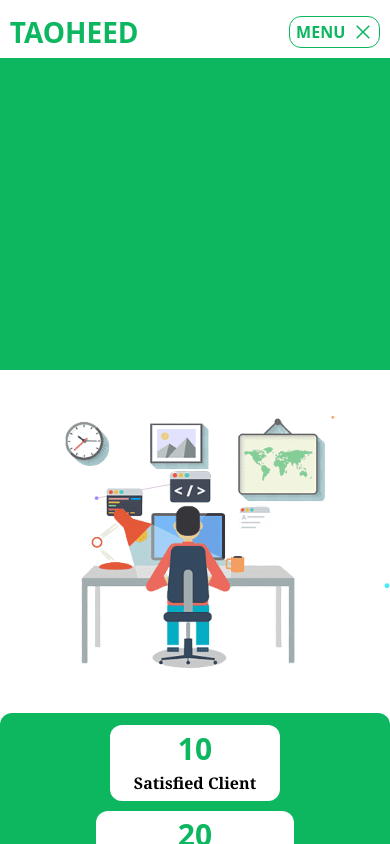
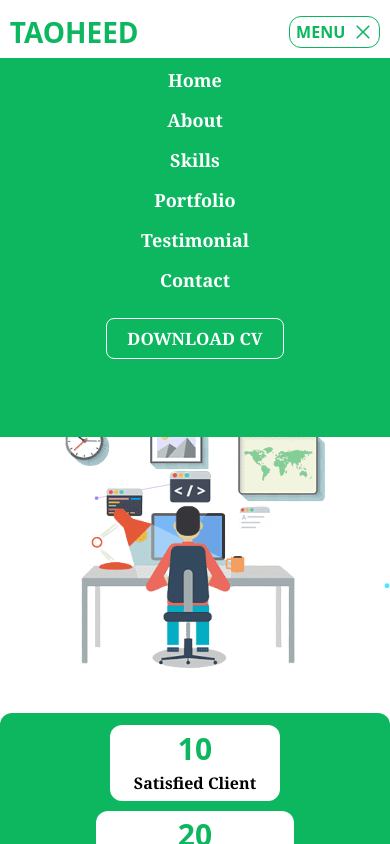
Before and after one commit to PythoSalaf/Portfolio-app, a React (Create React App) app: page / in a window 390 px wide. Both pictures are taken after a click on the element "MENU". Shown: the top 844 px of the page. Built offline with nearby package versions, Linux system fonts and the light colour scheme.

Commit message:
Updating the responsiveness

```diff
--- a/src/Components/Navbar.jsx
+++ b/src/Components/Navbar.jsx
@@ -148,57 +148,59 @@ const Navbar = () => {
           </div>
         </div>
         {toggle && (
-          <div className="md:hidden fixed pt-2  transition-transform duration-300 ease-in-out transform translate-y top-[3.6rem] bg-primary w-full h-[37vh] flex items-center flex-col">
-            {/* <div className=" flex items-center flex-col ">
-              <Link
-                to="/"
+          <div className="md:hidden fixed pt-2  transition-transform duration-300 ease-in-out transform translate-y top-[3.6rem] bg-primary w-full h-[45vh] flex items-center flex-col">
+            <div className=" flex items-center flex-col ">
+              <a
+                href="#home"
                 className="mb-3 text-lg font-serif font-semibold text-white capitalize"
                 onClick={() => setToggle(!toggle)}
               >
                 Home
-              </Link>
-              <Link
-                to="about"
+              </a>
+              <a
+                href="#about"
                 className="mb-3 text-lg font-serif font-semibold text-white capitalize"
                 onClick={() => setToggle(!toggle)}
               >
                 About
-              </Link>
-              <Link
-                to="skills"
+              </a>
+              <a
+                href="#skills"
                 className="mb-3 text-lg font-serif font-semibold text-white capitalize"
                 onClick={() => setToggle(!toggle)}
               >
                 Skills
-              </Link>
-              <Link
-                to="Portfolio"
+              </a>
+              <a
+                href="#Projects"
                 className="mb-3 text-lg font-serif font-semibold text-white capitalize"
                 onClick={() => setToggle(!toggle)}
               >
                 Portfolio
-              </Link>
-              <Link
-                to="testimonial"
+              </a>
+              <a
+                href="#reviews"
                 className="mb-3 text-lg font-serif font-semibold text-white capitalize"
                 onClick={() => setToggle(!toggle)}
               >
                 Testimonial
-              </Link>
-              <Link
-                to="testimonial"
+              </a>
+              <a
+                href="#contact"
                 className="mb-3 text-lg font-serif font-semibold text-white capitalize"
                 onClick={() => setToggle(!toggle)}
               >
                 contact
-              </Link>
+              </a>
               <button
                 onClick={() => setToggle(!toggle)}
                 className="uppercase mt-3 font-serif font-semibold text-white text-[17px] border-white px-5 py-[7px] rounded-lg border"
               >
-                download CV
+                <a href={resume} download>
+                  download CV
+                </a>
               </button>
-            </div> */}
+            </div>
           </div>
         )}
       </nav>
--- a/src/Components/Review.jsx
+++ b/src/Components/Review.jsx
@@ -50,7 +50,7 @@ const Review = () => {
     ],
   };
   return (
-    <div className="w-full mt-[4rem] " id="review">
+    <div className="w-full mt-[4rem] h-full overflow-x-hidden py-9" id="review">
       <div className="w-full flex items-center justify-center flex-col">
         <h2 className="text-2xl md:text-3xl text-primary font-semibold font-serif uppercase">
           Reviews
@@ -60,7 +60,7 @@ const Review = () => {
         </p>
       </div>
 
-      <div className="w-[90%] mx-auto  mt-4">
+      <div className="w-[90%] relative mx-auto  mt-4">
         <Slider {...settings}>
           {ReviewData.map((review) => (
             <div key={review.id}>
--- a/src/Pages/Home.jsx
+++ b/src/Pages/Home.jsx
@@ -31,7 +31,7 @@ const Home = () => {
             </p>
             <div className="mt-10 md:mt-16 flex items-center justify-center md:justify-normal gap-6">
               <a
-                href="#project"
+                href="#projects"
                 className="border-[1.9px] text-base md:text-lg font-medium font-serif capitalize text-white bg-primary md:text-primary md:bg-white md:hover:bg-primary md:hover:text-white border-primary rounded-lg px-4 py-1"
               >
                 projects
--- a/src/index.css
+++ b/src/index.css
@@ -7,6 +7,7 @@
 
 body {
   scroll-behavior: smooth;
+  overflow-x: hidden !important;
 }
 
 .active-link {
```
